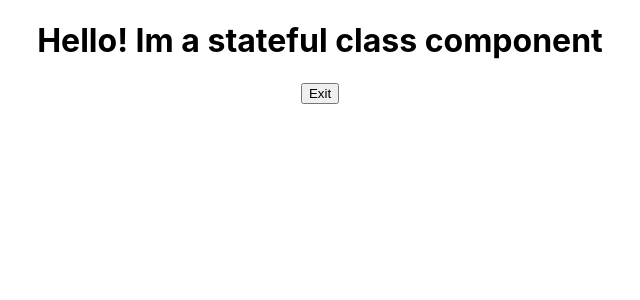
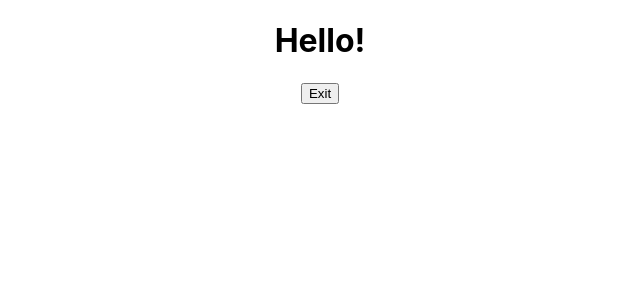
Before and after one commit to Thomas-Tomo/gitpod-react, a React (Create React App) app: page / in a window 1280 px wide. Shown: the top 300 px of the page, without its empty margins (320-960 px from the left). Built offline with nearby package versions, Linux system fonts and the light colour scheme.

Commit message:
Add setState callback

```diff
--- a/src/App.js
+++ b/src/App.js
@@ -1,11 +1,11 @@
 import logo from './logo.svg';
 import './App.css';
-import StatefulGreeting from './components/StatefulGreeting';
+import StatefulGreetingWithCallback from './components/StatefulGreetingWithCallback';
 
 function App() {
   return (
     <div className="App">
-      <StatefulGreeting greeting="Im a stateful class component" name="Thomas" />
+      <StatefulGreetingWithCallback />
     </div>
   );
 }
--- /dev/null
+++ b/src/components/StatefulGreetingWithCallback.js
@@ -0,0 +1,33 @@
+import React from 'react';
+
+class StatefulGreetingWithCallback extends React.Component {
+
+    constructor(props) {
+        super(props);
+        this.state = {
+            introduction: "Hello!",
+            buttonText: "Exit",
+        };
+    }
+
+    handleClick() {
+        this.setState({
+            introduction: "Goodbye!",
+            buttonText: "Enter",
+        }, () => {
+            console.log('new state', this.state.introduction);
+        });
+        console.log(this.state.introduction);
+    }
+
+    render() {
+        return (
+        <div>
+            <h1>{this.state.introduction} {this.props.greeting}</h1>
+            <button onClick={() => this.handleClick()}>{this.state.buttonText}</button>
+        </div>
+        )
+    }
+}
+
+export default StatefulGreetingWithCallback;
```
